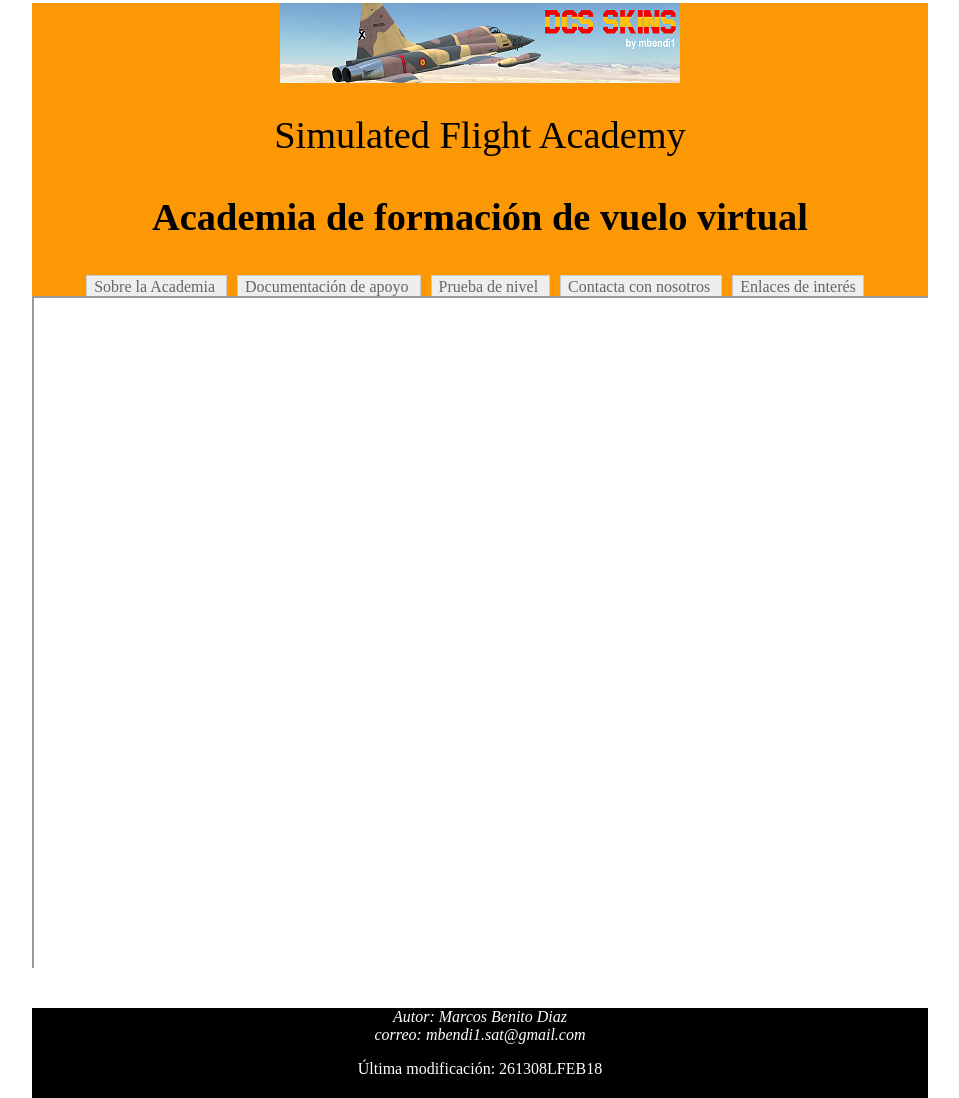
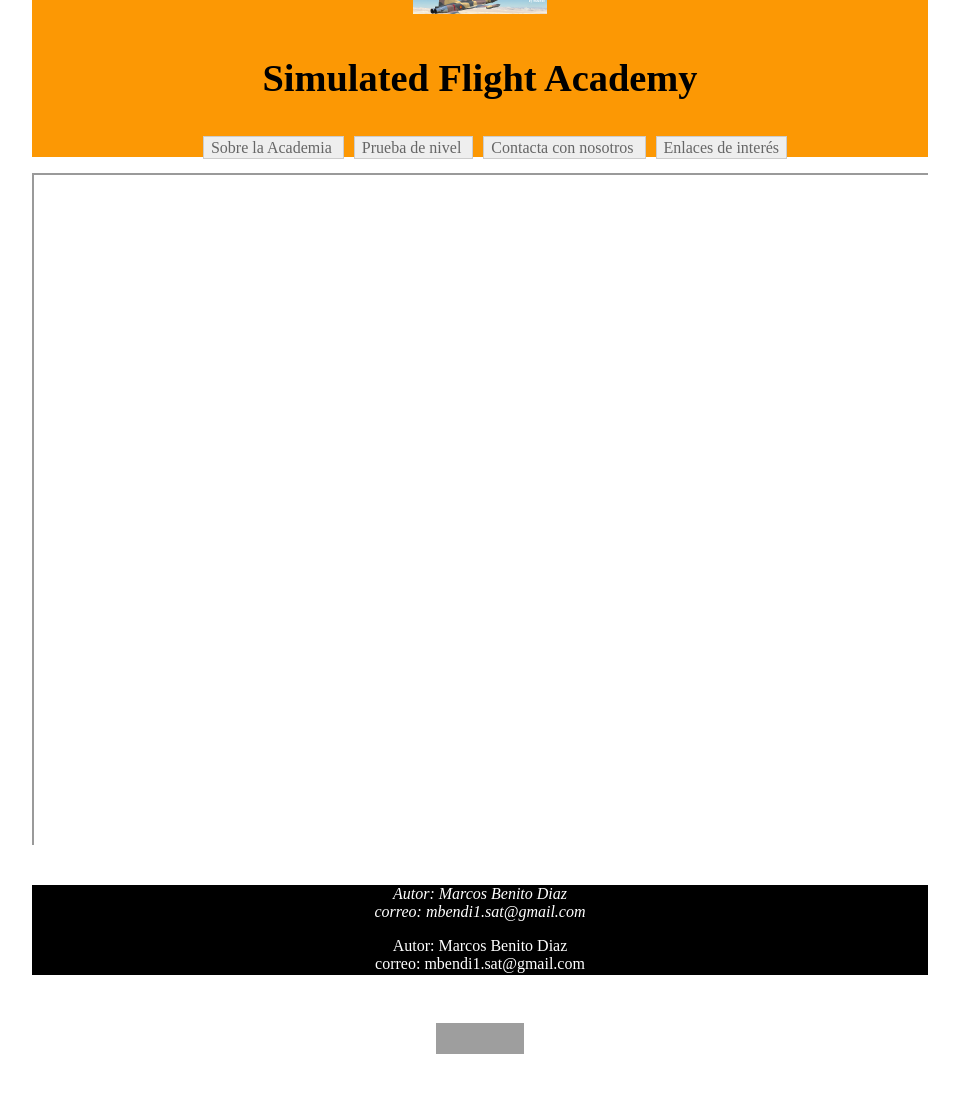
Before and after one commit to mbendi1/LMSGI04, a plain HTML site: page index.html in a window 1280 px wide. Shown: the part 13-1111 px from the top of the page, without its empty margins (160-1119 px from the left). After the commit the page ends 1071 px from the top, so only its background shows below. Drawn offline with Linux system fonts and the light colour scheme; grey boxes are pictures that could not be loaded.

Commit message:
Add files via upload

```diff
--- a/index.html
+++ b/index.html
@@ -10,25 +10,15 @@
 	<link rel="stylesheet" media="screen and (max-width: 960px)" href="css/stylesheet2.css">
 	<script src="js/javascript.js"></script>
 </head>
-
 <body>
-
-<div id="cabecera">
-  <p><a href="http://www.dcsskins.com" target="_blank"><img src="img/dcsskins.png" alt="DcsSkins"/></a></p>
-  <h1>Simulated Flight Academy</h1>
-  <h3>Academia de formación de vuelo virtual</h3>
-
+<div id="cabecera"><img src="img/dcsskins.png" alt="logo" id="logo"><h3>Simulated Flight Academy</h3>
+  <ul>
 	<li><a href="pages/academy.html" target="contenido"> Sobre la Academia </a></li>
-		<li><a href="pages/docs.html" target="contenido"> Documentación de apoyo </a></li>
 		<li><a href="test.html" target="_blank"> Prueba de nivel </a></li>
 		<li><a href="pages/contacto.html" target="contenido"> Contacta con nosotros </a></li>
 	<li><a href="pages/links.html" target="contenido"> Enlaces de interés </a></li>
-
+	</ul>
 </div>
-
-
-
- </div>
 <div id="contenido" class="contenedor">
 	<iframe src="pages/academy.html" name="contenido"></iframe>
 </div>
@@ -37,7 +27,16 @@
 		Autor: Marcos Benito Diaz<br>
 		correo: mbendi1.sat@gmail.com
 	</address>
+		<p>Autor: Marcos Benito Diaz<br>
+		correo: mbendi1.sat@gmail.com</p>
 		<p>Última modificación: 261308LFEB18</p>
+		<p>
+		<a href="http://jigsaw.w3.org/css-validator/check/referer">
+			<img style="border:0;width:88px;height:31px"
+			src="http://jigsaw.w3.org/css-validator/images/vcss-blue"
+			alt="¡CSS Válido!" />
+		</a>
+		</p>
 </div>
 </body>
 
```
Also changed, not shown: test.html (+8 -10 lines).
